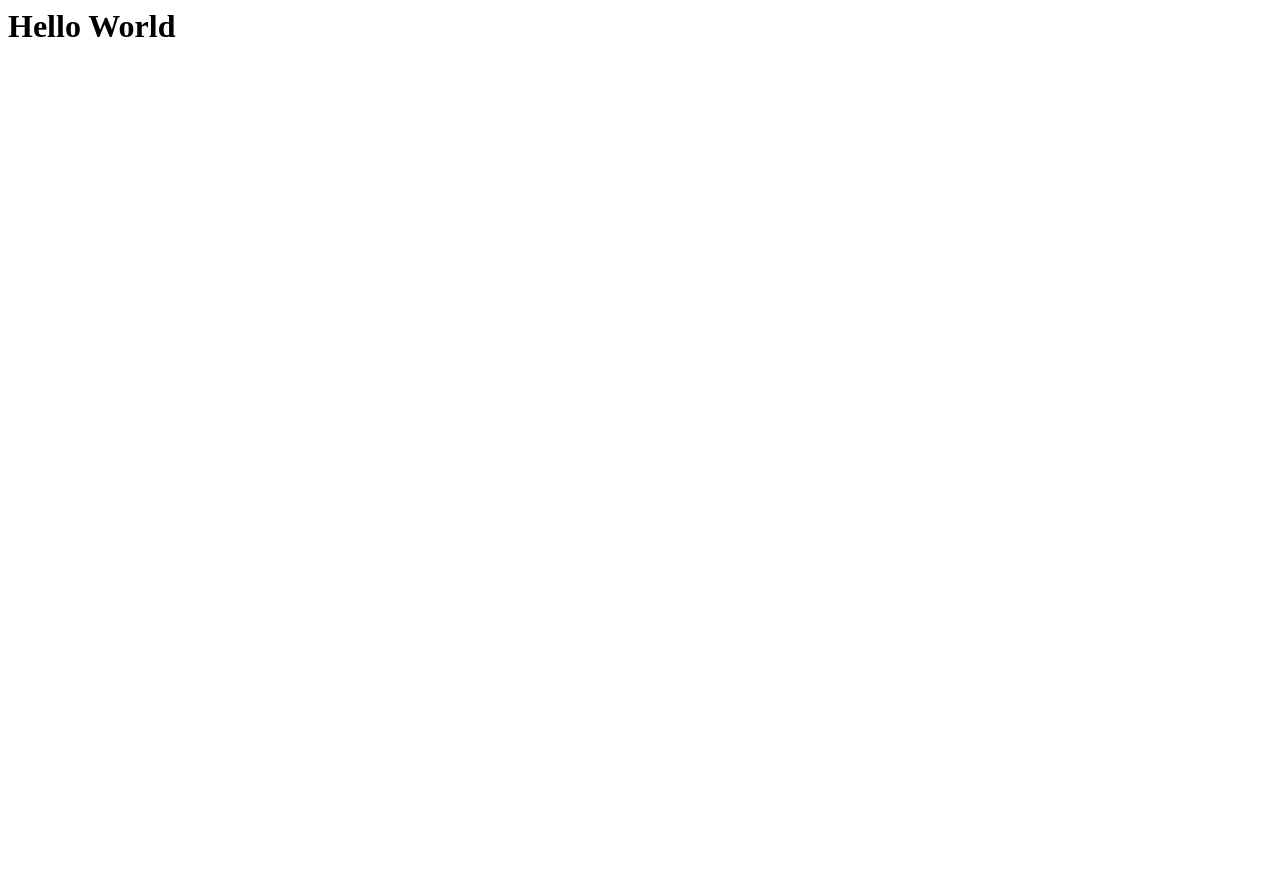
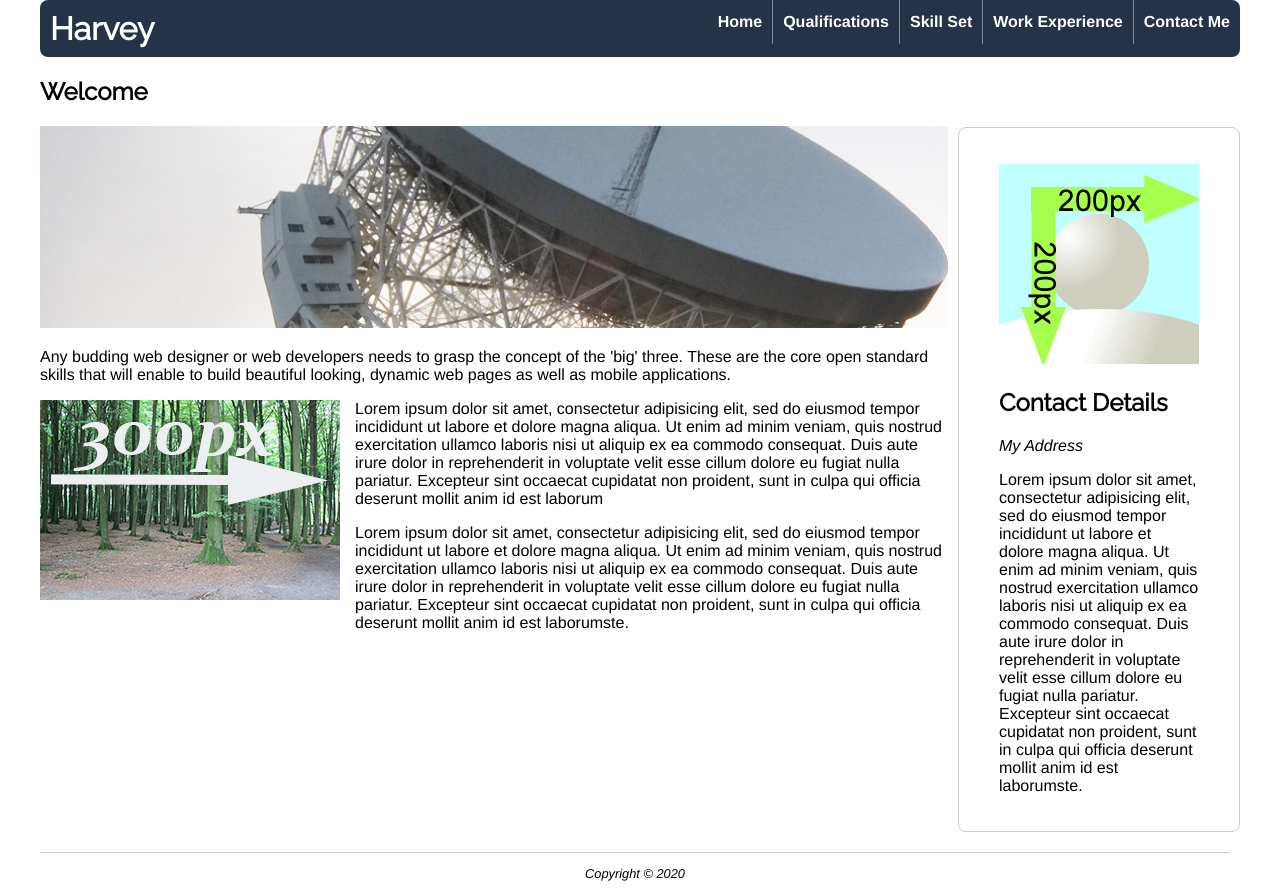
Before and after one commit to harbey33/Demo-Repo, a plain HTML site: page index.html in a window 1280 px wide. Before the commit the page ends 800 px from the top, so only its background shows below. Drawn offline with Linux system fonts and the light colour scheme.

Commit message:
mobile first

```diff
--- a/index.html
+++ b/index.html
@@ -1,3 +1,50 @@
+<!doctype html>
 <html>
-<h1>Hello World</h1>
+<head>
+<meta charset="utf-8">
+<meta name="viewport" content="width=device-width, initial-scale=1"/>
+<link rel="stylesheet" href="styles/mobile.css"/>
+<link
+ rel="stylesheet"
+ href="styles/desktop.css"
+ media="only screen and (min-width : 720px)"
+ />
+<title>Harvey :: About Me</title>
+</head>
+<body>
+<div id="container">
+	<header>
+            <div id="logo">
+                <h1><a href="#">Harvey</a></h1>
+        	</div>
+        <nav>
+            <ul>
+                <li><a href="index.html">Home</a></li>
+                <li><a href="qualifications.html">Qualifications</a></li>
+                <li><a href="skill-set.html">Skill Set</a></li>
+                <li><a href="work-experience.html">Work Experience</a></li>
+                <li><a href="contact-me.html">Contact Me</a></li>
+            </ul>
+        </nav>
+	</header>
+	<div id="content">
+		<section>
+        <h2>Welcome</h2>
+			 <p><img src="images/dishOne.jpg" alt="Big Dish" width="900" height="200" class="resize-img"></p>
+			 <p>Any budding web designer or web developers needs to grasp the concept of the 'big' three. These are the core open standard skills that will enable to build beautiful looking, dynamic web pages as well as mobile applications.</p>
+          <p><img src="images/300x200.jpg" alt="Demo Image" class="left-float">Lorem ipsum dolor sit amet, consectetur adipisicing elit, sed do eiusmod tempor incididunt ut labore et dolore magna aliqua. Ut enim ad minim veniam, quis nostrud exercitation ullamco laboris nisi ut aliquip ex ea commodo consequat. Duis aute irure dolor in reprehenderit in voluptate velit esse cillum dolore eu fugiat nulla pariatur. Excepteur sint occaecat cupidatat non proident, sunt in culpa qui officia deserunt mollit anim id est laborum</p>
+          <p>Lorem ipsum dolor sit amet, consectetur adipisicing elit, sed do eiusmod tempor incididunt ut labore et dolore magna aliqua. Ut enim ad minim veniam, quis nostrud exercitation ullamco laboris nisi ut aliquip ex ea commodo consequat. Duis aute irure dolor in reprehenderit in voluptate velit esse cillum dolore eu fugiat nulla pariatur. Excepteur sint occaecat cupidatat non proident, sunt in culpa qui officia deserunt mollit anim id est laborumste.</p>
+        </section>
+		<div class="sidebar">
+                <p><img src="images/square200px.png" alt="Profile Picture"></p>
+                <h2>Contact Details</h2>
+                <address>My Address</address>
+                 <p>Lorem ipsum dolor sit amet, consectetur adipisicing elit, sed do eiusmod tempor incididunt ut labore et dolore magna aliqua. Ut enim ad minim veniam, quis nostrud exercitation ullamco laboris nisi ut aliquip ex ea commodo consequat. Duis aute irure dolor in reprehenderit in voluptate velit esse cillum dolore eu fugiat nulla pariatur. Excepteur sint occaecat cupidatat non proident, sunt in culpa qui officia deserunt mollit anim id est laborumste.</p>
+	  </div>
+	</div>
+	<footer>
+			<p>Copyright &copy; 2020</p>
+	</footer>
+</div>
+</body>
 </html>
```
